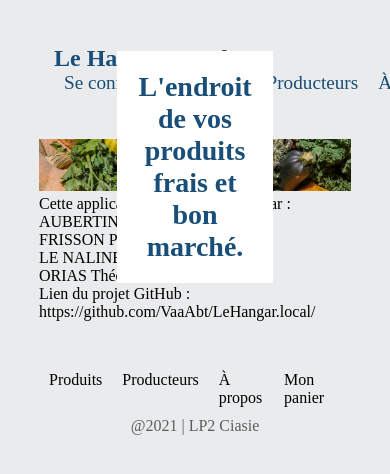
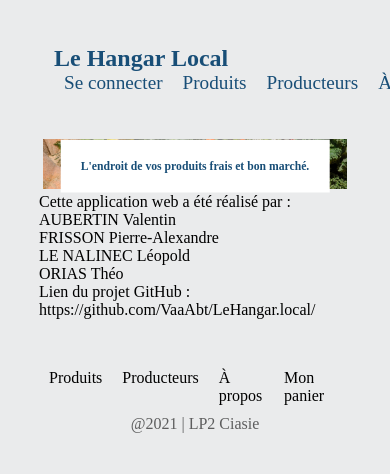
Before and after one commit to VaaAbt/LeHangar.local, a PHP site: template src/View/about.html.twig in a window 390 px wide; the page is wider, and only the part inside the window is pictured. Shown: the top 474 px of that part. Run offline with PHP 8.4, Linux system fonts and the light colour scheme; the template is opened without the code that fills it, so the values that code supplies are empty; some libraries are stand-ins or nearby versions.

Commit message:
responsive header

```diff
--- a/public/css/style.css
+++ b/public/css/style.css
@@ -26,15 +26,16 @@ body {
   text-align: center;
 }
 .home-img img {
-  width: 100%;
+  width: 78vw;
 }
 .home-img .text-centered {
+  white-space: nowrap;
   position: absolute;
   top: 50%;
   left: 50%;
   transform: translate(-50%, -50%);
   color: #184e77;
-  font-size: 28px;
+  font-size: 3vw;
   font-weight: bold;
   padding: 20px;
   background-color: white;
--- a/public/scss/style.scss
+++ b/public/scss/style.scss
@@ -28,17 +28,18 @@ body {
   text-align: center;
 
   img {
-    width: 100%;
+    width: 78vw;
     // filter: blur(2px);
   }
 
   .text-centered {
+    white-space: nowrap;
     position: absolute;
     top: 50%;
     left: 50%;
     transform: translate(-50%, -50%);
     color: rgb(24, 78, 119);
-    font-size: 28px;
+    font-size: 3vw;
     font-weight: bold;
     padding: 20px;
     background-color: white;
```
Also changed, not shown: 1 other file.
